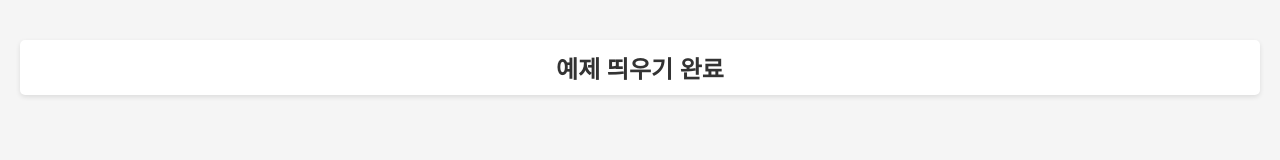
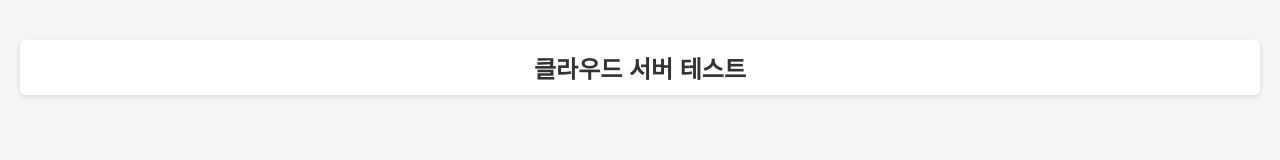
Before and after one commit to thkimsw/node-publishing-server, a website: page public/pages/search.html in a window 1280 px wide. Drawn offline with Linux system fonts and the light colour scheme.

Commit message:
test cloud

```diff
--- a/public/pages/search.html
+++ b/public/pages/search.html
@@ -8,6 +8,6 @@
 	<script src="/js/example.js"></script>
 </head>
 <body>
-	<h2>예제 띄우기 완료</h2>
+	<h2>클라우드 서버 테스트</h2>
 </body>
 </html>
```
